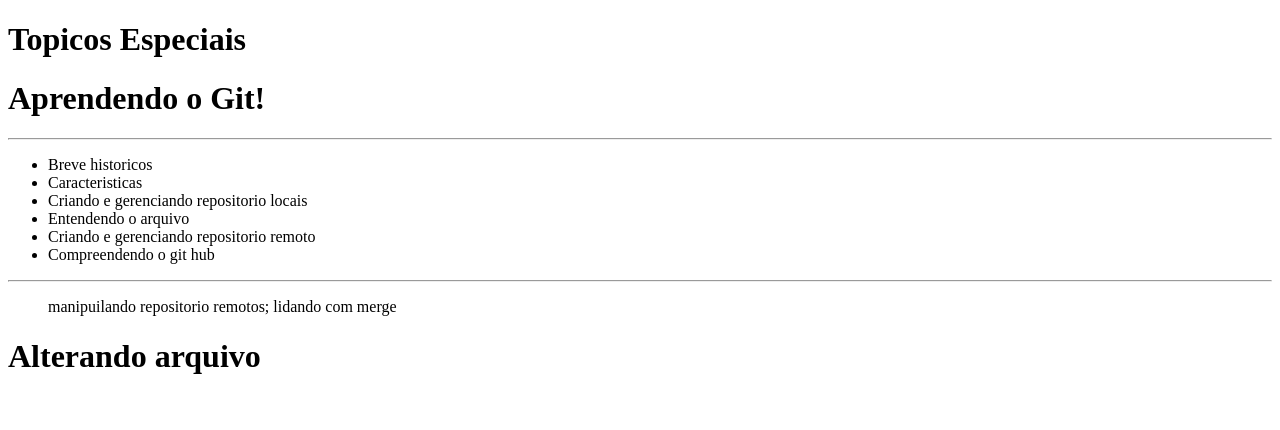
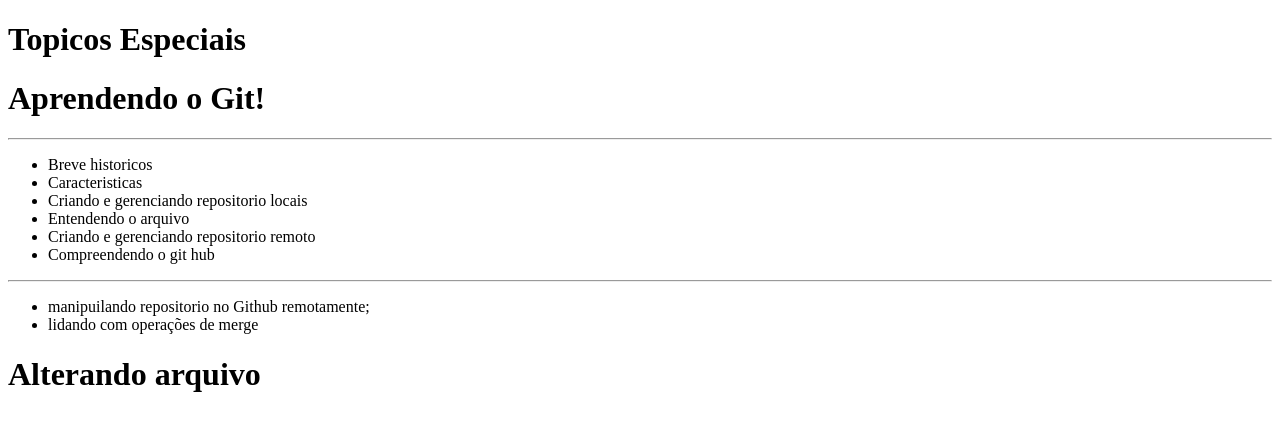
Before and after one commit to manujoyce/intro-git, a plain HTML site: page index.html in a window 1280 px wide. Drawn offline with Linux system fonts and the light colour scheme.

Commit message:
Adding new list

```diff
--- a/index.html
+++ b/index.html
@@ -26,8 +26,8 @@
 </ul>
     <hr>
     <ul>
-        manipuilando repositorio remotos;
-        lidando com merge
+        <li>manipuilando repositorio no Github remotamente;</li>
+        <li>lidando com operações de merge</li>
 
     </ul>
 
```
